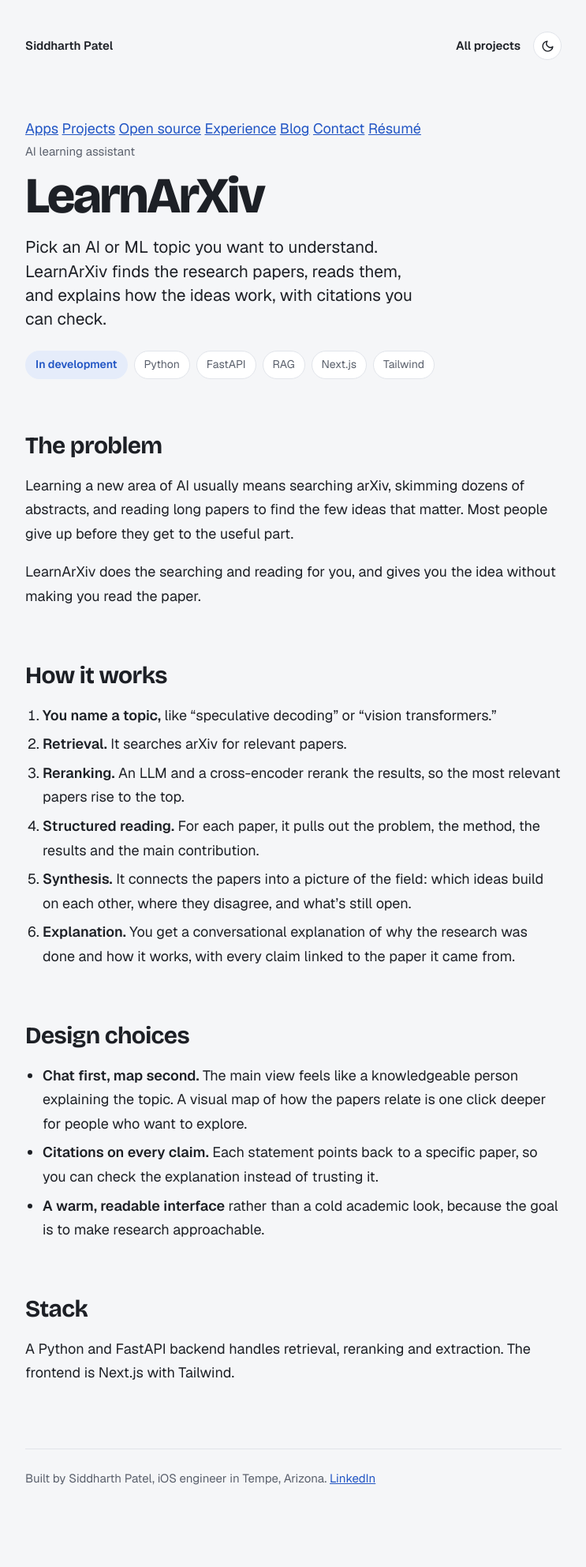
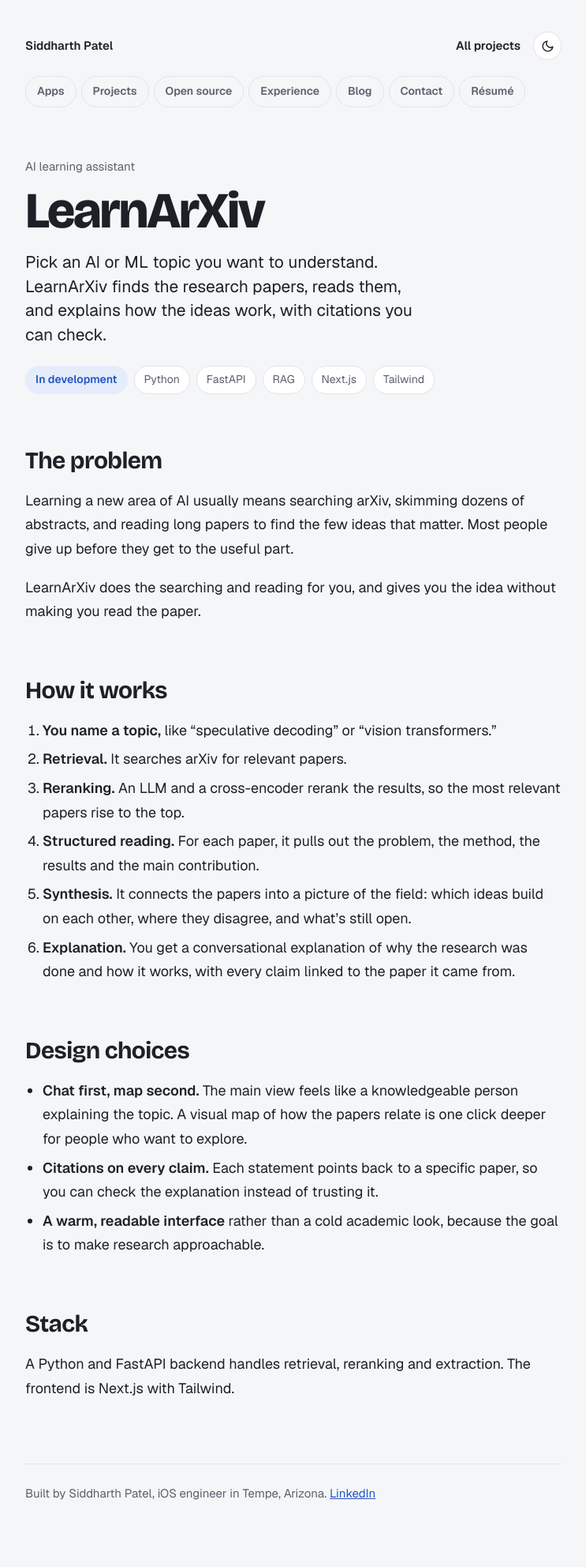
Before and after one commit to patelsid1211/patelsid1211.github.io, a Jekyll site: the page built from projects/learnarxiv/index.md, in a window 1280 px wide. Shown: the whole page at 79% size, without its empty margins (268-1011 px from the left). Built offline with Jekyll 4.4.1, drawn with Linux system fonts in a browser that asks for light colours.

Commit message:
Style site menu

```diff
--- a/assets/blog.css
+++ b/assets/blog.css
@@ -33,7 +33,12 @@ body {
 a { color: var(--accent); }
 :focus-visible { outline: 2px solid var(--accent); outline-offset: 3px; border-radius: 4px; }
 .wrap { max-width: 680px; margin: 0 auto; padding-block: 40px 80px; }
-.top { display: flex; justify-content: space-between; align-items: center; gap: 12px; font-size: 15px; margin-bottom: 72px; }
+.top { display: flex; justify-content: space-between; align-items: center; gap: 12px; font-size: 15px; margin-bottom: 18px; }
+.menu { display: flex; gap: 6px; overflow-x: auto; margin: 0 -4px 56px; padding: 2px 4px 6px; scrollbar-width: none; -webkit-overflow-scrolling: touch; }
+.menu::-webkit-scrollbar { display: none; }
+.menu a { flex: none; color: var(--muted); font-size: 14px; font-weight: 600; padding: 7px 14px; border: 1px solid var(--line); border-radius: 999px; text-decoration: none; white-space: nowrap; transition: color .2s, border-color .2s; }
+.menu a:hover { color: var(--ink); border-color: var(--muted); }
+.menu a[aria-current="page"] { color: var(--ink); border-color: var(--ink); }
 .top a { color: var(--ink); text-decoration: none; font-weight: 600; }
 .top a:hover { text-decoration: underline; }
 h1 { font: 800 clamp(40px, 7vw, 64px)/1 var(--display); letter-spacing: -.04em; margin: 0; text-wrap: balance; }
```
